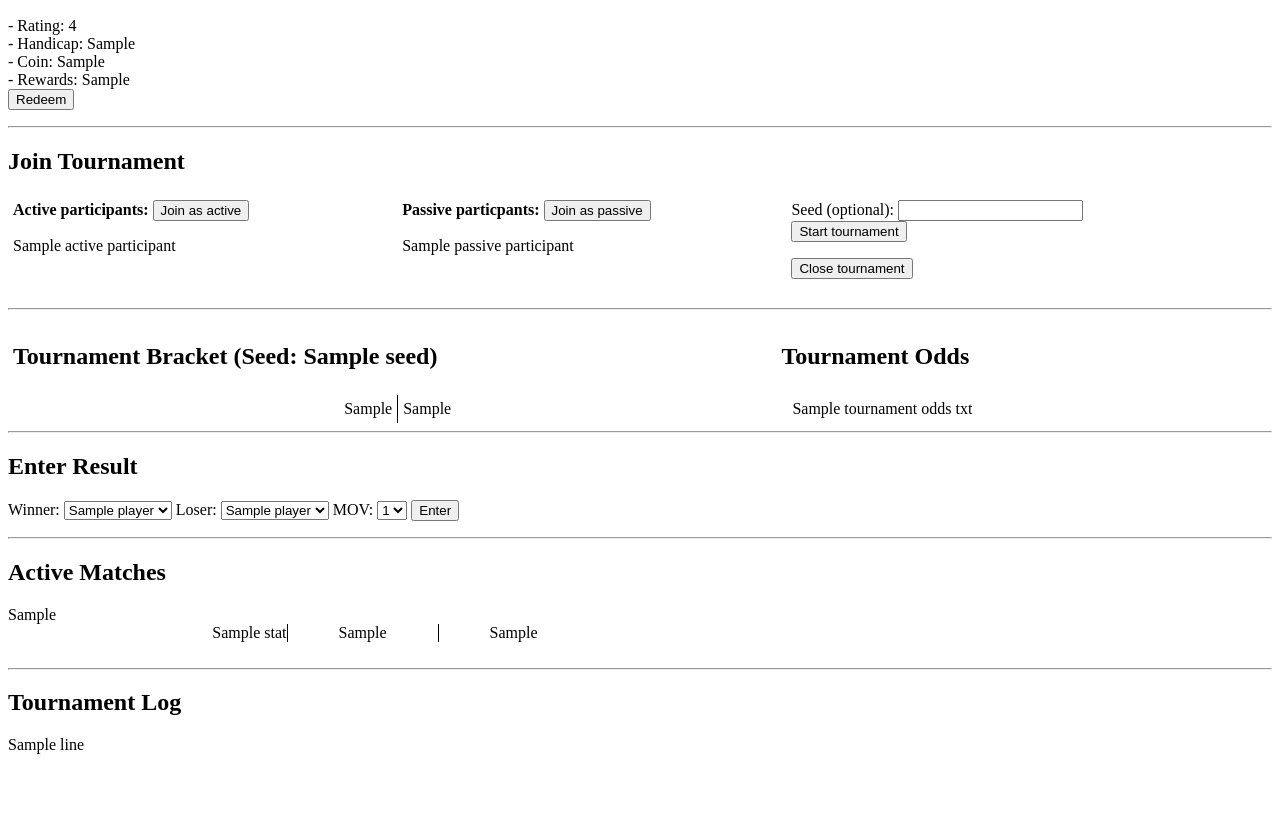
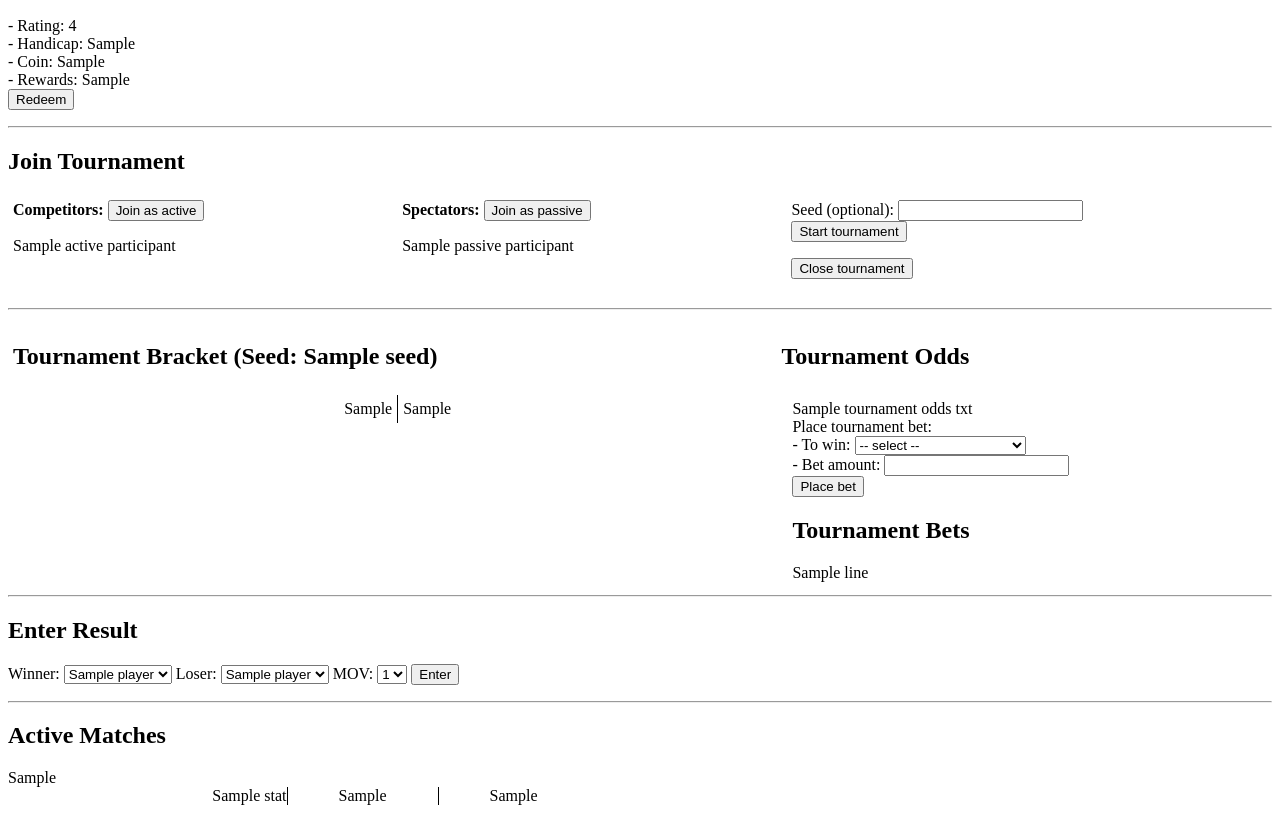
Before and after one commit to DanielKeith93/superposition-smash, a Flask app: template templates/live_tournament_details.html in a window 1280 px wide. Shown: the part 225-1052 px from the top of the page. Before the commit the page ends 979 px from the top, so only its background shows below. Run offline with Flask 2, Linux system fonts and the light colour scheme; the template is opened without the code that fills it: most values are stand-ins (such as "Sample title", 1, 10 or a date in 2020).

Commit message:
Make tournament bets, but no payout

```diff
--- a/app.py
+++ b/app.py
@@ -200,6 +200,19 @@
                 kwargs['debug_message'] = f'Gained 1 reward'
                 account = redeem( account )
 
+        elif request.form['submit_button']=='tournament_bet':
+            bet_target = request.form.get("tourn_bet_target", "")
+            if account.username in kwargs['tournament'].passive_participants or account.username in kwargs['tournament'].active_participants:
+                if bet_target:
+                    if request.form['tourn_bet_amount'] and isfloat(request.form['tourn_bet_amount']):
+                        kwargs['debug_message'], kwargs['tournament'], account = make_tournament_bet( tourn=kwargs['tournament'], bet_maker=account, bet_target=bet_target, bet_amount=request.form['tourn_bet_amount'] )
+                    else:
+                        kwargs['debug_message'] = 'Specify tournament bet amount!'
+                else:
+                    kwargs['debug_message'] = 'Specify tournament bet target!'
+            else:
+                kwargs['debug_message'] = 'Please join as spectator first!'
+
     kwargs['personal_rating'] = f'{account.rating:.0f}'
     kwargs['personal_handicap'] = account.handicap
     kwargs['personal_coin'] = f'{account.coin:.2f}'
@@ -238,15 +251,23 @@
     #decide what is to be shown in the live tournament template
     kwargs['admin_visibility'] = "hidden"
     kwargs['close_visibility'] = "hidden"
+    kwargs['tourn_visibility'] = "hidden"
     if account.isadmin:
         kwargs['admin_visibility'] = "visible"
         if kwargs['tournament'].winner:
             kwargs['close_visibility'] = "visible"
             kwargs['admin_visibility'] = "hidden"
+    if kwargs['tournament'].DET:
+        kwargs['tourn_visibility'] = "visible"
 
     kwargs['tournament_log'] = []
     if kwargs['tournament'].log:
         kwargs['tournament_log'] = kwargs['tournament'].log.split('\n')
+
+    kwargs['tournament_bets'] = []
+    if kwargs['tournament'].tournament_bets:
+        for tb in kwargs['tournament'].tournament_bets:
+            kwargs['tournament_bets'].append( f'{cap_name(tb[0])} ({cap_name(tb[1])}): {tb[2]:.2f}' )
 
     return render_template('live_tournament_details.html', **kwargs)
 
@@ -982,6 +1003,40 @@
     save_account_to_db( account )
     return account
 
+#Enter a new tournament bet
+def make_tournament_bet( tourn, bet_maker, bet_target, bet_amount ):
+    err_txt = ""
+
+    bet_amount = round( float(bet_amount), 2 )
+    existing_tbets = tourn.tournament_bets
+    bet_target_set = set([ t[1] for t in existing_tbets if t[0]==bet_maker.username ])
+    players_existing_tbets = len( bet_target_set )
+    t_odds = tourn.initial_odds
+
+    if bet_amount<=500:
+        if players_existing_tbets<3 or bet_target.lower() in bet_target_set:
+            if round( bet_maker.coin, 2)>=bet_amount:
+                tourn.tournament_bets.append( [ bet_maker.username, bet_target.lower(), bet_amount, t_odds[bet_target] ] )
+                tourn.log += f'tournament_bet( SSBU, \'{cap_name(bet_maker.username)}\', \'{cap_name(bet_target)}\', {bet_amount:.2f}, {t_odds[bet_target]:.2f} )\n'
+                transfer( bet_maker, -bet_amount )
+                bet_maker = load_account_from_db( bet_maker.username )
+                err_txt = f'Tournament bet placed'
+                for target in bet_target_set:
+                    s = sum( [ t[2] for t in existing_tbets if t[0]==bet_maker.username and t[1]==target.lower() ] )
+                    if round( s, 2 )==0:
+                        tourn.tournament_bets = [ tb for tb in tourn.tournament_bets if tb[0]!=bet_maker.username or tb[1]!=target.lower() ]
+                        err_txt = f'Tournament bets cancelled ({cap_name(target)})'
+            else:
+                err_txt = f'Insufficient funds ({round( bet_maker.coin, 2)})!'
+        else:
+            err_txt = f'Maximum 3 tournament bets!'
+    else:
+        err_txt = f'Tournament bet must be 500 or less ({bet_amount:.2f})!'
+
+    save_account_to_db( bet_maker )
+
+    return err_txt, tourn, load_account_from_db( bet_maker.username )
+
 
 ######### Handicap functions
 #get the thist for a players recent handicap record
--- a/templates/live_tournament_details.html
+++ b/templates/live_tournament_details.html
@@ -66,7 +66,7 @@
       <div class="column3">
 
         <form method="post" action="{{ url_for('live_tournament_details', user_name=user_name, tournament_name=tournament_name ) }}">
-            <strong>Active participants:</strong> <button type="submit" name="submit_button" value="active">Join as active</button><br>
+            <strong>Competitors:</strong> <button type="submit" name="submit_button" value="active">Join as active</button><br>
         </form>
         {% for name in active_participants %}
             {{ name }}<br>
@@ -77,7 +77,7 @@
       <div class="column3">
 
         <form method="post" action="{{ url_for('live_tournament_details', user_name=user_name, tournament_name=tournament_name ) }}">
-            <strong>Passive particpants:</strong> <button type="submit" name="submit_button" value="passive">Join as passive</button><br>
+            <strong>Spectators:</strong> <button type="submit" name="submit_button" value="passive">Join as passive</button><br>
         </form>
         {% for name in passive_participants %}
             {{ name }}<br>
@@ -121,6 +121,7 @@
 
     <hr>
 
+    <div style="visibility:{{ tourn_visibility }}">
     <div class="row">
       <div class="column23">
         <h2>Tournament Bracket (Seed: {{seed}})</h2>
@@ -145,7 +146,36 @@
         {% autoescape false %}
           {{ tournament_odds_txt }}
         {% endautoescape %}
+
+        <br>
+        <form action="" method="post">
+          Place tournament bet: <br>
+          - To win: <select name="tourn_bet_target" id="tourn_bet_target">
+            <option disabled selected value> -- select -- </option>
+            {% for player in active_participants %}
+              <option value="{{player}}">{{player}}</option>"
+            {% endfor %}
+          </select><br>
+          - Bet amount: <input type="text" name="tourn_bet_amount"><br>
+          <button type="submit" name="submit_button" value="tournament_bet" onclick="confirm_tournbet(event)">Place bet</button>
+          <script>
+          function confirm_tournbet(e)
+          {
+            name = document.getElementById('tourn_bet_target').value
+            bet = document.getElementById('tourn_bet_amount').value
+              if(!confirm('Confirm tournament bet: ' + name + ' (' + bet + ')?')) {
+                  e.preventDefault();
+              }
+          }
+          </script>
+        </form>
+
+        <h2>Tournament Bets</h2>
+        {% for line in tournament_bets %}
+          {{line}}<br>
+        {% endfor %}
       </div>
+    </div>
     </div>
 
     <hr>
@@ -185,6 +215,7 @@
 
     <hr>
 
+    <div style="visibility:{{ tourn_visibility }}">
     <h2>Active Matches</h2>
 
     {% for active_match in active_match_txts %}
@@ -206,6 +237,7 @@
       </div>
       <br>
     {% endfor %}
+    </div>
 
     <hr>
     <div>
```
Also changed, not shown: db.db.
